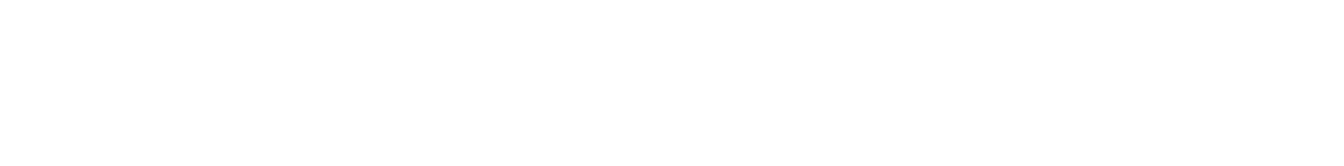
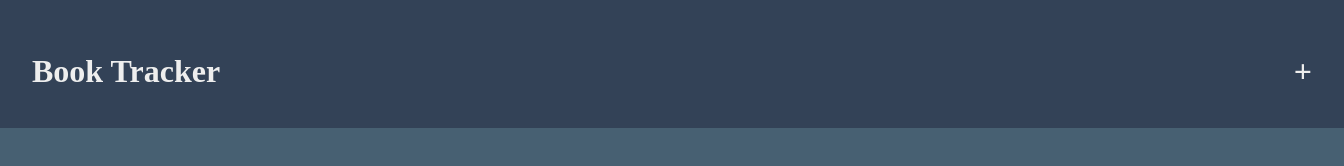
Before and after one commit to kensonjohnson/book_tracker, a plain HTML site: page index.html in a window 1280 px wide. Shown: the whole page, 1344 px wide, since content can reach past the window. Drawn offline with Linux system fonts and the light colour scheme.

Commit message:
Added color palette to CSS
Link to palette is in README.md
Started design of website.

```diff
--- a/index.html
+++ b/index.html
@@ -1,13 +1,17 @@
 <!DOCTYPE html>
 <html lang="en">
-<head>
-    <meta charset="UTF-8">
-    <meta http-equiv="X-UA-Compatible" content="IE=edge">
-    <meta name="viewport" content="width=device-width, initial-scale=1.0">
+  <head>
+    <meta charset="UTF-8" />
+    <meta http-equiv="X-UA-Compatible" content="IE=edge" />
+    <meta name="viewport" content="width=device-width, initial-scale=1.0" />
     <title>Document</title>
     <script src="script.js"></script>
-</head>
-<body>
-
-</body>
+    <link rel="stylesheet" href="styles.css" />
+  </head>
+  <body>
+    <div class="topbar">
+      <div><h1>Book Tracker</h1></div>
+      <div class="topbar-right"><h1>+</h1></div>
+    </div>
+  </body>
 </html>
--- a/script.js
+++ b/script.js
@@ -1,13 +1,24 @@
-function Book (title, author, numberOfPages, haveRead) {
-    this.title = title;
-    this.author = author;
-    this.numberOfPages = numberOfPages;
-    if (haveRead) {this.haveRead = "already read"} else {this.haveRead = "have not read"}
-    this.info = function() {
-        return `${this.title} by ${this.author}, ${this.numberOfPages} pages, ${this.haveRead}.`
-    }
+let myLibrary = [];
+
+//Book object constructor
+function Book(title, author, numberOfPages, haveRead) {
+  this.title = title;
+  this.author = author;
+  this.numberOfPages = numberOfPages;
+  if (haveRead) {
+    this.haveRead = "already read";
+  } else {
+    this.haveRead = "have not read";
+  }
 }
 
-const theHobbit = new Book ('The Hobbit', 'J.R.R. Tolkien', 295, false);
+//set protype info function for Book objects
+Book.prototype.info = function () {
+  return `${this.title} by ${this.author}, ${this.numberOfPages} pages, ${this.haveRead}.`;
+};
+
+function addBookToLibrary() {}
+
+const theHobbit = new Book("The Hobbit", "J.R.R. Tolkien", 295, false);
 
 console.log(theHobbit.info());
--- /dev/null
+++ b/styles.css
@@ -0,0 +1,26 @@
+:root {
+  --main-background-color: #476072;
+  --text-color: #eeeeee;
+  --topbar-color: #334257;
+  --item-color: #548ca8;
+}
+
+body {
+  background-color: var(--main-background-color);
+  margin: 0;
+  padding: 0;
+}
+
+.topbar {
+  display: flex;
+  justify-content: space-between;
+  margin: 0;
+  padding: 2em;
+  width: 100vw;
+  height: 8vh;
+  background-color: var(--topbar-color);
+  color: var(--text-color);
+}
+
+.topbar-right {
+}
```
Also changed, not shown: 1 other file.
